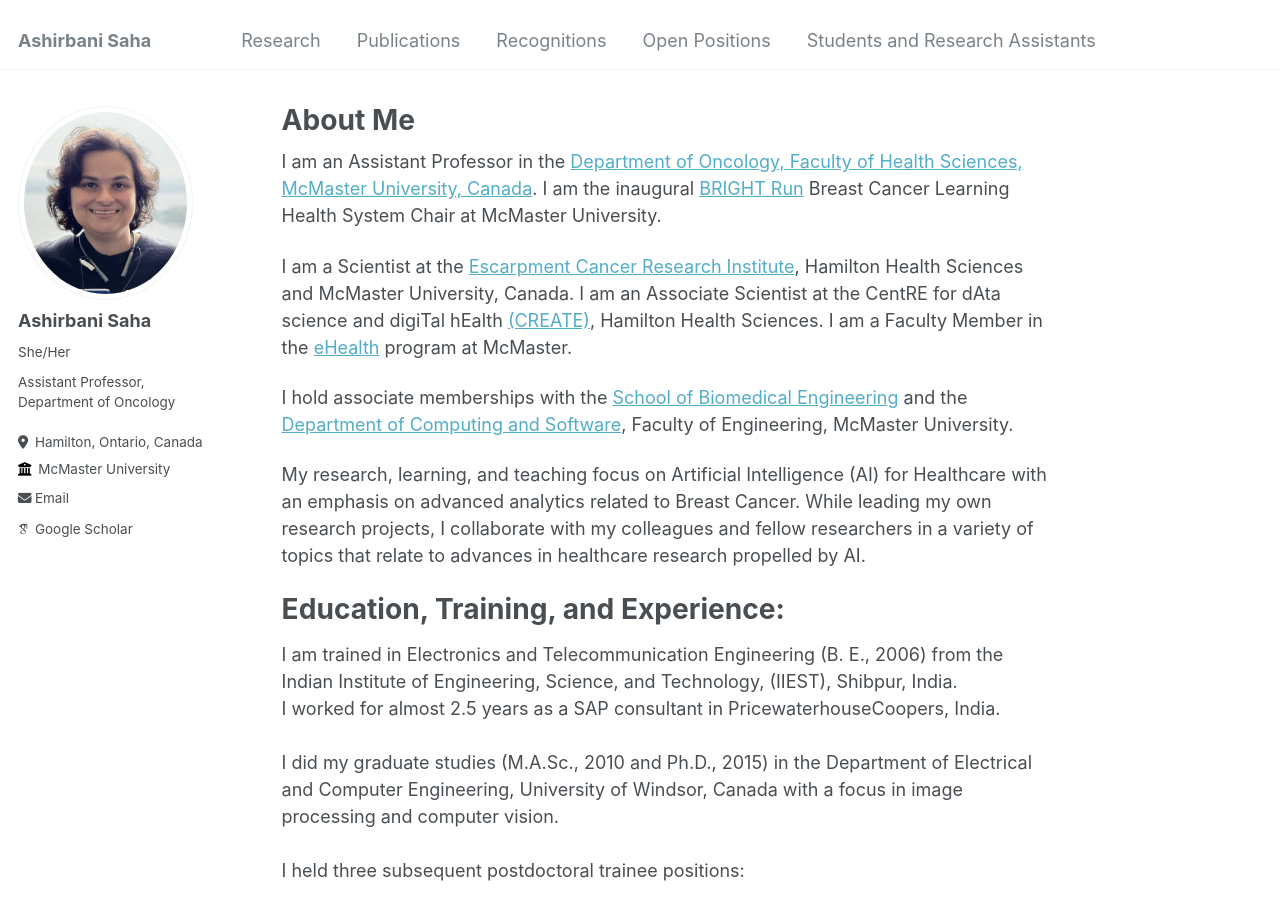
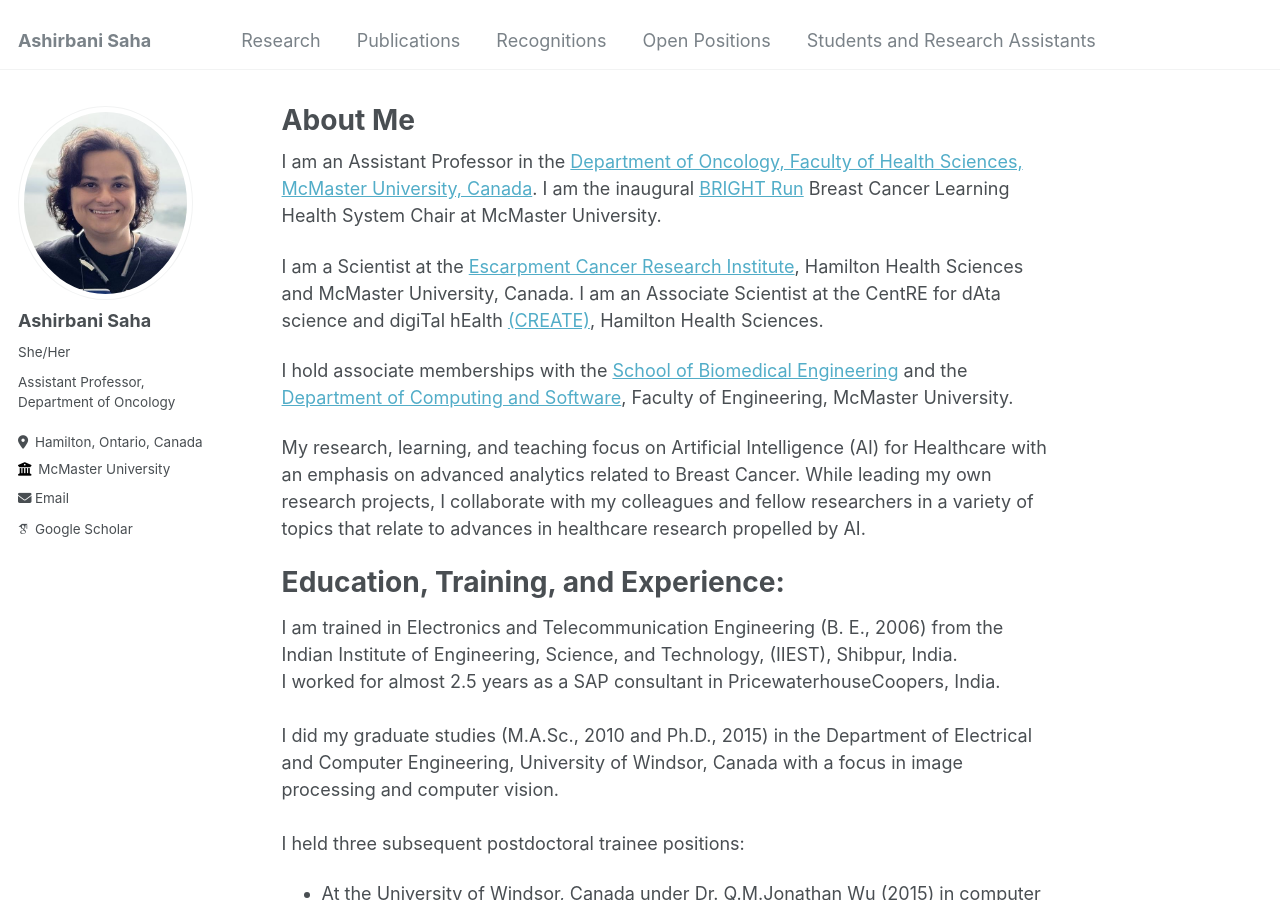
Before and after one commit to asrepo2019/ashirbanisaha, a Jekyll site: the page built from _pages/about.md, in a window 1280 px wide and 900 px high. Built offline with Jekyll 4.4.1, drawn with Linux system fonts in a browser that asks for light colours; some web fonts are replaced.

Commit message:
Update about.md

```diff
--- a/_pages/about.md
+++ b/_pages/about.md
@@ -10,7 +10,7 @@ redirect_from:
 I am an Assistant Professor in the [Department of Oncology, Faculty of Health Sciences, McMaster University, Canada](https://oncology.healthsci.mcmaster.ca/).
 I am the inaugural [BRIGHT Run](https://brightrun.ca/) Breast Cancer Learning Health System Chair at McMaster University.
 
-I am a Scientist at the [Escarpment Cancer Research Institute](https://ecri.mcmaster.ca/), Hamilton Health Sciences and McMaster University, Canada. I am an Associate Scientist at the CentRE for dAta science and digiTal hEalth [(CREATE)](https://createhealth.ai/), Hamilton Health Sciences. I am a Faculty Member in the [eHealth](https://ehealth.mcmaster.ca/) program at McMaster.
+I am a Scientist at the [Escarpment Cancer Research Institute](https://ecri.mcmaster.ca/), Hamilton Health Sciences and McMaster University, Canada. I am an Associate Scientist at the CentRE for dAta science and digiTal hEalth [(CREATE)](https://createhealth.ai/), Hamilton Health Sciences.
 
 I hold associate memberships with the [School of Biomedical Engineering](https://www.eng.mcmaster.ca/msbe/) and the [Department of Computing and Software](https://www.eng.mcmaster.ca/cas/), Faculty of Engineering, McMaster University.
 
```
